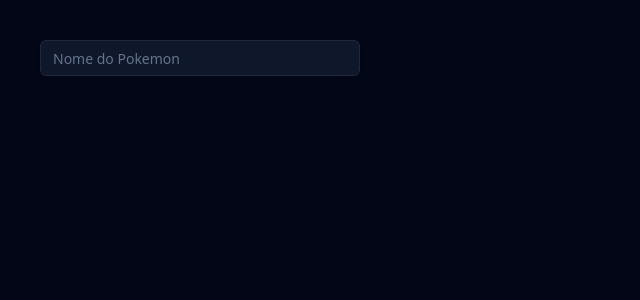
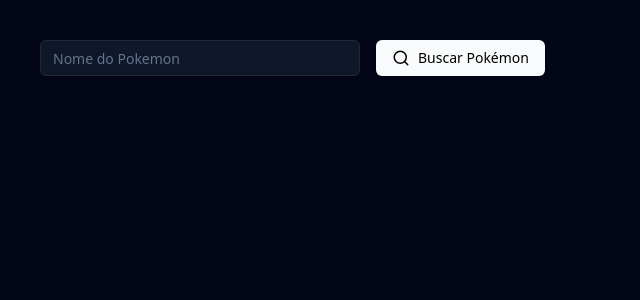
Before and after one commit to augustojerke/poke-api, a React (Vite) app: page / in a window 1280 px wide. Shown: the top 300 px of the page, without its empty margins (0-640 px from the left). Built offline with nearby package versions, Linux system fonts and the light colour scheme.

Commit message:
listagem inicial

```diff
--- a/package.json
+++ b/package.json
@@ -11,8 +11,11 @@
   },
   "dependencies": {
     "@radix-ui/react-icons": "^1.3.0",
+    "@radix-ui/react-slot": "^1.0.2",
+    "axios": "^1.6.7",
     "class-variance-authority": "^0.7.0",
     "clsx": "^2.1.0",
+    "lucide-react": "^0.336.0",
     "react": "^18.2.0",
     "react-dom": "^18.2.0",
     "tailwind-merge": "^2.2.1",
--- a/src/App.tsx
+++ b/src/App.tsx
@@ -1,10 +1,58 @@
+import { Button } from "./components/ui/button"
 import { Input } from "./components/ui/input"
+import { Search } from "lucide-react"
+import axios from "axios"
+import { useState } from "react"
+
+interface Pokemons {
+  name: string,
+  mainImage: string
+}
 
 function App() {
+
+  const [pokemons, setPokemons] = useState<Pokemons[]>([]);
+
+  async function getPokemons() {
+    try {
+      const pokemonsList = await axios.get("https://pokeapi.co/api/v2/pokemon?limit=20&offset=0");
+      const pokemonsResults = pokemonsList.data.results;
+
+      for(let i = 0; i < pokemonsList.data.count; i++){
+        const pokemonAtributtes = await axios.get(pokemonsResults[i].url);
+
+        const newPokemon: Pokemons = {
+          name: pokemonsResults[i].name,
+          mainImage: pokemonAtributtes.data.sprites.front_default
+        }
+
+        setPokemons((pokes) => [...pokes, newPokemon])
+      }
+
+      setPokemons(pokemonsResults);
+
+    } catch (error) {
+      console.error("Erro ao obter a lista de Pokémons:", error);
+    }
+  }
+
   return (
     <main className="bg-slate-950">
-      <div className="flex justify-start align-items p-10">
+      <div className="flex justify-start items-center p-10 space-x-4">
         <Input className="w-80 text-white bg-slate-900 border-slate-800" placeholder="Nome do Pokemon"/>
+        <Button onClick={getPokemons} className="bg-slate-50 text-black hover:bg-slate-200">
+          <Search className="mr-2" size={18}/>
+          Buscar Pokémon
+        </Button>
+      </div>
+      <div className="grid justify-center items-center grid-cols-2 sm:grid-cols-2 md:grid-cols-3 xl:grid-cols-5 px-5 ml-4">
+          {pokemons?.map((poke, i) => (
+            <div key={i} className="bg-slate-300 w-56 h-40 mx-2 my-2 border-4 border-slate-400 flex-col justify-center items-center
+                                      text-center hover:border-green-700">
+              <img className="mx-auto my-auto" src={poke.mainImage}/>
+              <h3 className="text-xl"><b>{poke.name.charAt(0).toUpperCase() + poke.name.slice(1)}</b></h3>
+            </div>
+          ))}
       </div>
     </main>
   )
--- /dev/null
+++ b/src/components/ui/button.tsx
@@ -0,0 +1,57 @@
+import * as React from "react"
+import { Slot } from "@radix-ui/react-slot"
+import { cva, type VariantProps } from "class-variance-authority"
+
+import { cn } from "@/lib/utils"
+
+const buttonVariants = cva(
+  "inline-flex items-center justify-center whitespace-nowrap rounded-md text-sm font-medium transition-colors focus-visible:outline-none focus-visible:ring-1 focus-visible:ring-ring disabled:pointer-events-none disabled:opacity-50",
+  {
+    variants: {
+      variant: {
+        default:
+          "bg-primary text-primary-foreground shadow hover:bg-primary/90",
+        destructive:
+          "bg-destructive text-destructive-foreground shadow-sm hover:bg-destructive/90",
+        outline:
+          "border border-input bg-background shadow-sm hover:bg-accent hover:text-accent-foreground",
+        secondary:
+          "bg-secondary text-secondary-foreground shadow-sm hover:bg-secondary/80",
+        ghost: "hover:bg-accent hover:text-accent-foreground",
+        link: "text-primary underline-offset-4 hover:underline",
+      },
+      size: {
+        default: "h-9 px-4 py-2",
+        sm: "h-8 rounded-md px-3 text-xs",
+        lg: "h-10 rounded-md px-8",
+        icon: "h-9 w-9",
+      },
+    },
+    defaultVariants: {
+      variant: "default",
+      size: "default",
+    },
+  }
+)
+
+export interface ButtonProps
+  extends React.ButtonHTMLAttributes<HTMLButtonElement>,
+    VariantProps<typeof buttonVariants> {
+  asChild?: boolean
+}
+
+const Button = React.forwardRef<HTMLButtonElement, ButtonProps>(
+  ({ className, variant, size, asChild = false, ...props }, ref) => {
+    const Comp = asChild ? Slot : "button"
+    return (
+      <Comp
+        className={cn(buttonVariants({ variant, size, className }))}
+        ref={ref}
+        {...props}
+      />
+    )
+  }
+)
+Button.displayName = "Button"
+
+export { Button, buttonVariants }
```
Also changed, not shown: 1 other file (tests, documents, lock files or other folders).
